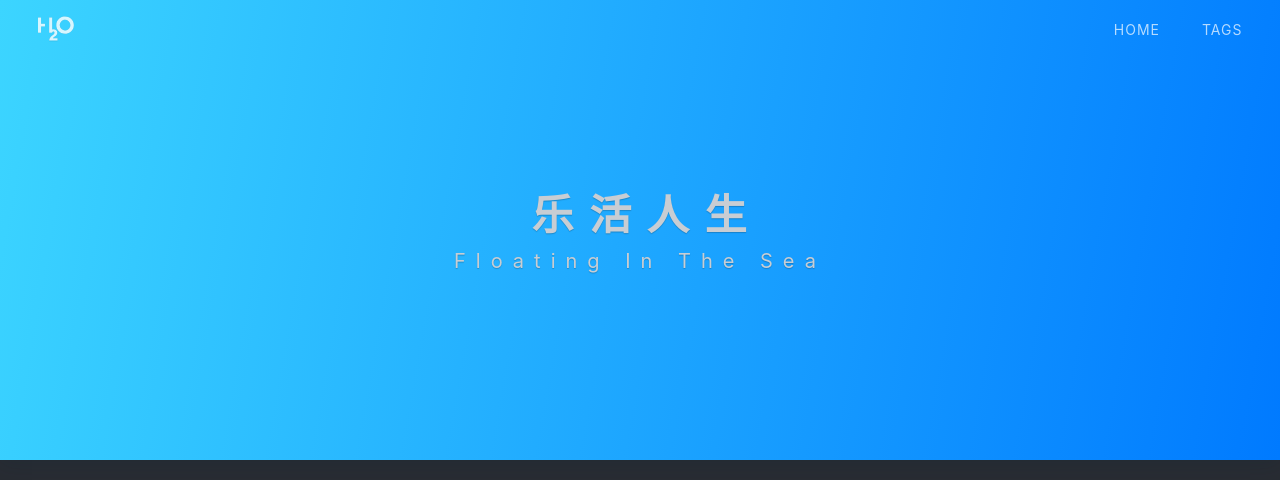
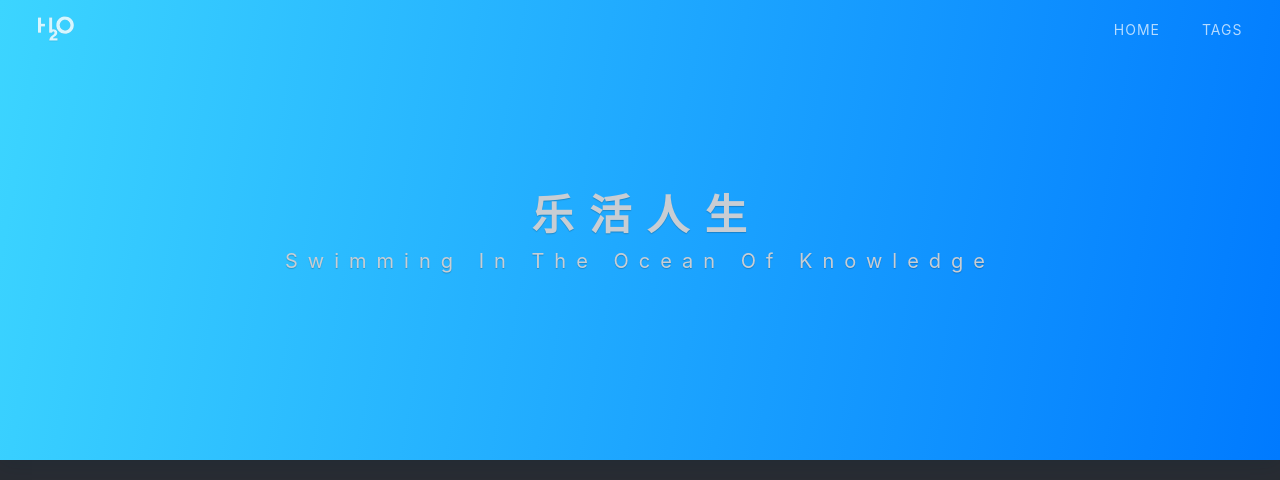
Before and after one commit to zhouyuzheng/zhouyuzheng, a Jekyll site: the page built from index.html, in a window 1280 px wide and 1121 px high. Shown: the top 480 px of the window. Built offline with Jekyll 4.4.1, drawn with Linux system fonts in a browser that asks for light colours; nearby versions of some CDN libraries; the list of posts is cut into pages by our own code; a style sheet for code colours, icons or effects is not loaded; grey boxes are pictures that could not be loaded.

Commit message:
change description

```diff
--- a/index.html
+++ b/index.html
@@ -1,7 +1,7 @@
 ---
 layout: default
 home-title: 乐 活 人 生
-description: Floating In The Sea
+description: Swimming In The Ocean Of Knowledge
 ---
 
 {% include header.html %}
```
